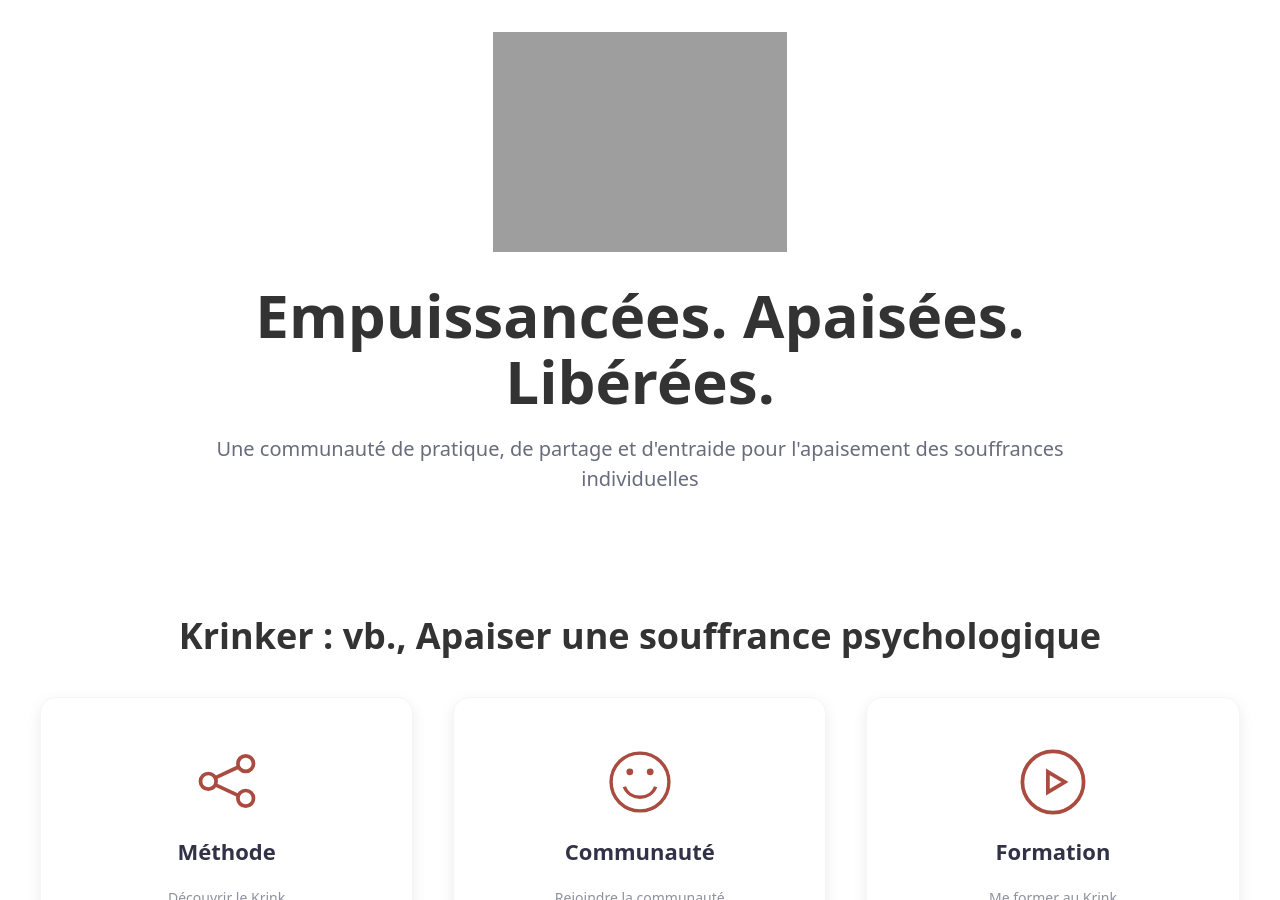
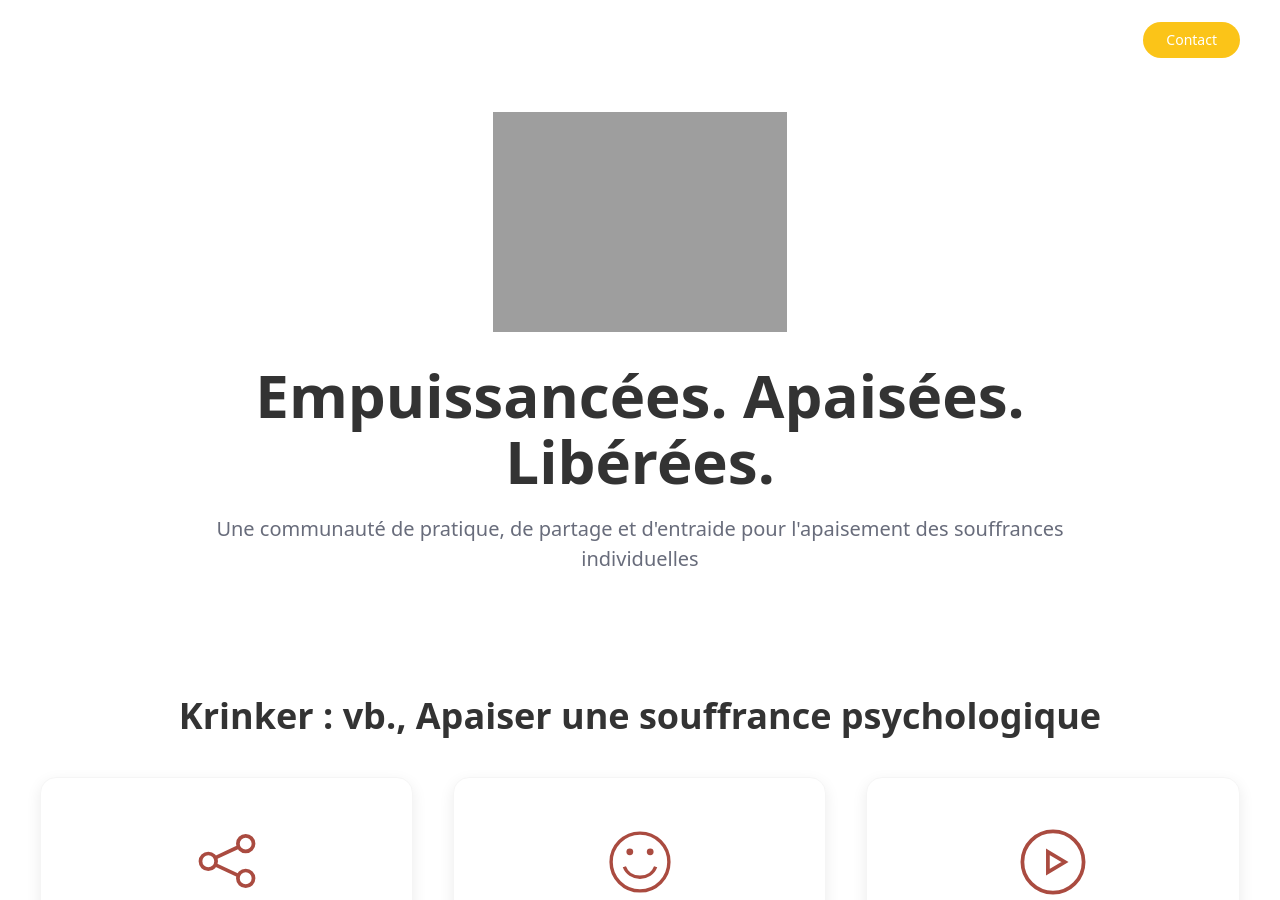
Before and after one commit to OneKrink/onekrink.github.io, a Jekyll site: the page built from index.md, in a window 1280 px wide and 900 px high. Built offline with Jekyll 4.4.1, drawn with Linux system fonts in a browser that asks for light colours.

Commit message:
Update navbar.html

```diff
--- a/_includes/navbar.html
+++ b/_includes/navbar.html
@@ -62,7 +62,7 @@
                 <div class="uk-navbar-center uk-hidden@m">
                     <a class="uk-navbar-item uk-logo" href="{{ "/" | relative_url }}">{% if site.logo %}<img src="{{ site.uploads | absolute_url }}{{ site.logo }}" alt="{{ site.title | escape }}">{% else %}{{ site.title | escape }}{% endif %}</a>
                 </div>
-<!--                 <div class="uk-navbar-right">
+                <div class="uk-navbar-right">
                     {% if site.navbar.search %}
                         {% unless page.hero%}
                             <div>
@@ -143,7 +143,7 @@
                         <a class="uk-navbar-toggle uk-hidden@m" href="#offcanvas" data-uk-navbar-toggle-icon data-uk-toggle></a>
                     {% endif %}
 
-                </div> -->
+                </div>
             </div>
         </div>
     </nav>
```
